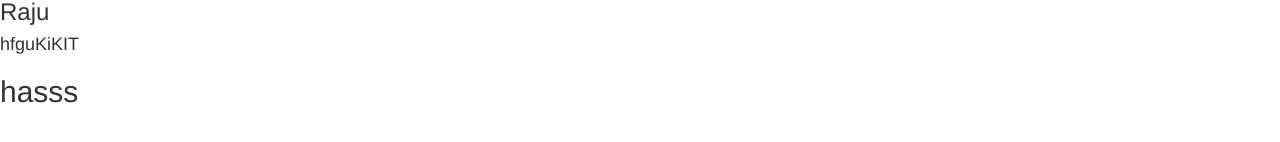
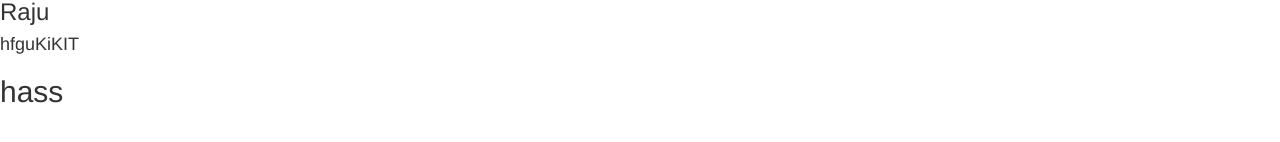
Before and after one commit to kallraju/call-center, an Angular app: page /mis in a window 1280 px wide. Shown: the part 182-324 px from the top of the page. Built offline with nearby package versions, Linux system fonts and the light colour scheme.

Commit message:
Ramthulla
fdfsff

```diff
--- a/src/app/app.component.html
+++ b/src/app/app.component.html
@@ -3,5 +3,5 @@
 <br/><h1>test123<h1>
     <h3>Raju</h3>
     <h4>hfguKiKIT</h4>
-    <h2>hasss</h2>
+    <h2>hass</h2>
 <router-outlet></router-outlet>
```
